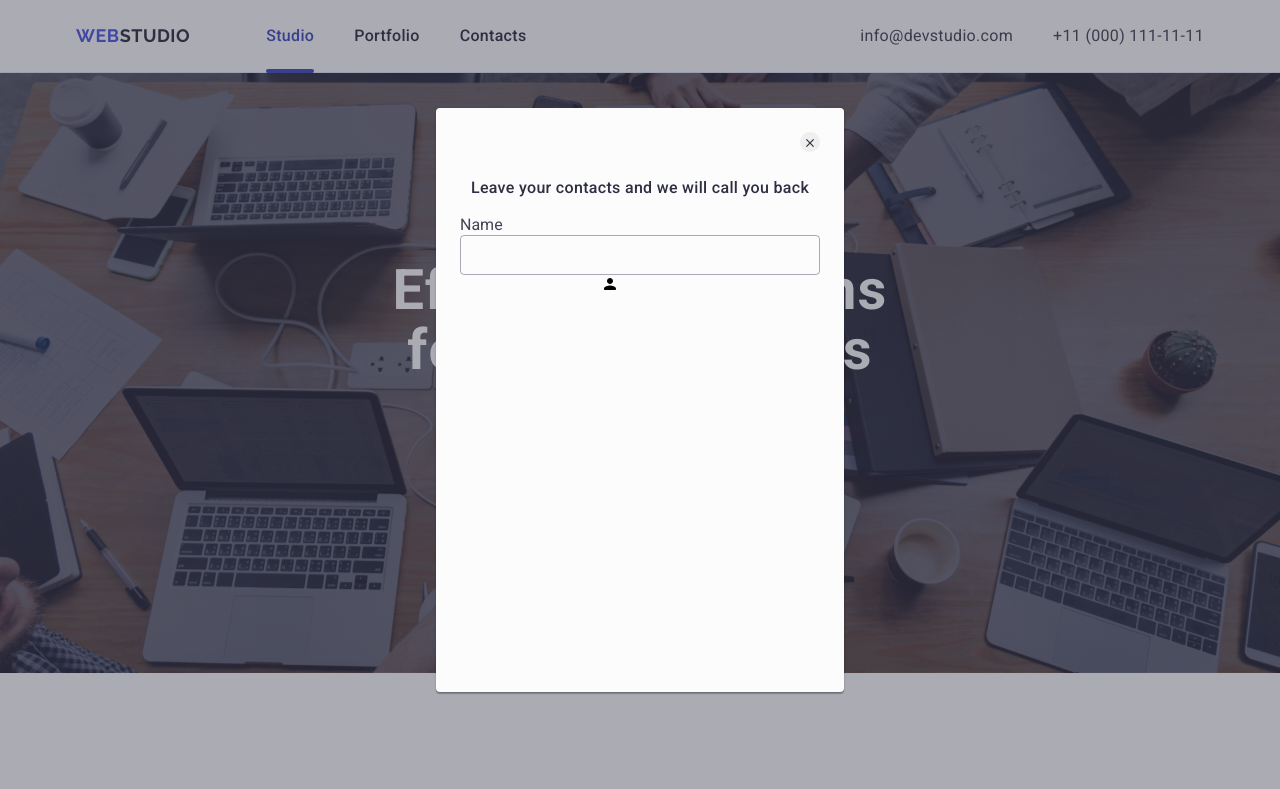
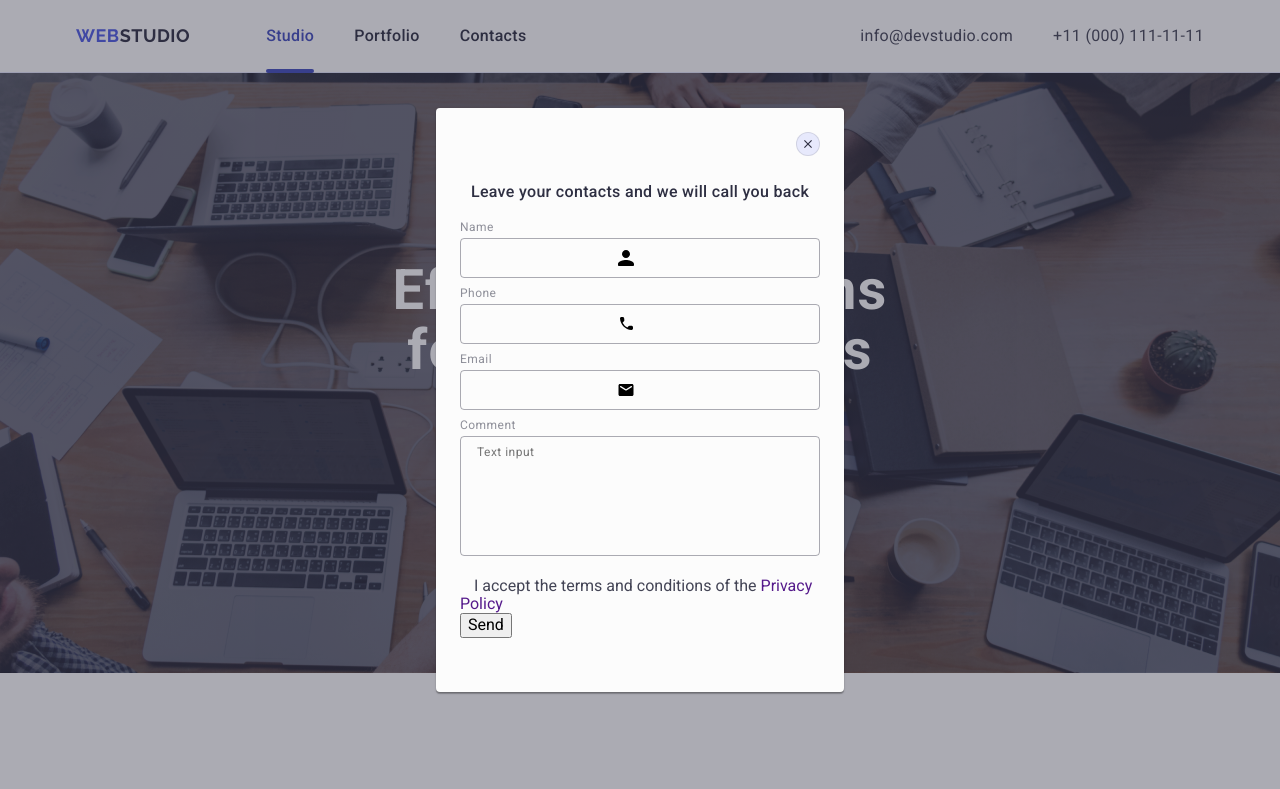
Before and after one commit to Olegovich86/goit-markup-hw-05, a plain HTML site: page index.html in a window 1280 px wide. Shown: the top 789 px of the page. Drawn offline with nearby package versions, Linux system fonts and the light colour scheme.

Commit message:
Update style.css

```diff
--- a/css/styles.css
+++ b/css/styles.css
@@ -592,7 +592,7 @@ button {
     0 2px 1px 0 rgba(0, 0, 0, 0.2);
   background-color: #fcfcfc;
   transition: transform 250ms cubic-bezier(0.4, 0, 0.2, 1);
-  padding: 24px;
+  padding: 72px 24px 24px 24px;
 }
 
 .backdrop:not(.is-open) .modal {
@@ -600,16 +600,21 @@ button {
 }
 
 .modal-close-btn {
-  display: block;
-  margin-left: auto;
-  border: none;
-  border-radius: 4px;
-  width: 24;
-  height: 24;
-  border-radius: 100%;
-  fill: #e7e9fc;
-  stroke-width: 1px;
-  stroke: rgba(0, 0, 0, 0.1);
+  position: absolute;
+  top: 24px;
+  right: 24px;
+  width: 24px;
+  height: 24px;
+  border-radius: 50%;
+  display: flex;
+  align-items: center;
+  justify-content: center;
+  background-color: #e7e9fc;
+  border: 1px solid rgba(0, 0, 0, 0.1);
+  padding: 0;
+  cursor: pointer;
+  transition: background-color 250ms cubic-bezier(0.4, 0, 0.2, 1),
+    border 250ms cubic-bezier(0.4, 0, 0.2, 1);
 }
 .modal-icon-close {
   fill: #2e2f42;
@@ -627,28 +632,71 @@ button {
   letter-spacing: 0.02em;
   text-align: center;
   color: #2e2f42;
-  margin-top: 24px;
   margin-bottom: 16px;
 }
 
-.modal-list {
+.modal-container {
   margin-bottom: 8px;
 }
-.modal-list-wrap {
+
+.name-form {
   font-size: 12px;
-  line-height: 1.167;
+  line-height: 1.17;
   letter-spacing: 0.04em;
   color: #8e8f99;
+  display: block;
+  margin-bottom: 4px;
 }
+
+.modal-list-wrap {
+  position: relative;
+}
+
 .modal-input {
   width: 100%;
+  height: 40px;
   border: 1px solid rgba(46, 47, 66, 0.4);
   border-radius: 4px;
   background-color: transparent;
   padding-left: 38px;
-  padding-right: 19px;
-  width: 360px;
-  height: 40px;
+  outline: transparent;
+  transition: border-color 250ms cubic-bezier(0.4, 0, 0.2, 1);
 }
+
 .modal-icon {
+  position: absolute;
+  top: 50%;
+  left: 16px;
+  transform: translateY(-50%);
+  pointer-events: none;
+  padding-right: 4px;
+  transition: fill 250ms cubic-bezier(0.4, 0, 0.2, 1);
 }
+
+.comment-container {
+  margin-bottom: 16px;
+}
+.name-form {
+  font-size: 12px;
+  line-height: 1.17;
+  letter-spacing: 0.04em;
+  color: #8e8f99;
+  display: block;
+  margin-bottom: 4px;
+}
+.textarea-box {
+  width: 100%;
+  height: 120px;
+  font-size: 12px;
+  line-height: 12px;
+  letter-spacing: 0.04em;
+  line-height: 1.17;
+  color: rgba(46, 47, 66, 0.4);
+  border: 1px solid rgba(46, 47, 66, 0.4);
+  border-radius: 4px;
+  background-color: transparent;
+  padding: 8px 16px;
+  outline: transparent;
+  resize: none;
+  transition: border-color 250ms cubic-bezier(0.4, 0, 0.2, 1);
+}
--- a/index.html
+++ b/index.html
@@ -420,17 +420,53 @@
       </button>
       <p class="modal-text">Leave your contacts and we will call you back</p>
       <form>
-        <div class="modal-list">
-          <label for="user-name">Name</label>
+        <div class="modal-container">
+          <label for="user-name" class="name-form">Name</label>
           <div class="modal-list-wrap">
-            <input type="text" class="modal-input" name="user-name" id="user-name">
-            <svg class="modal-icon" widht="18" height="18">
+            <input type="text" class="modal-input" name="user-name" id="user-name" />
+            <svg class="modal-icon" widht="18" height="24">
               <use href="./images/icons2.svg#icon-person-black"></use>
             </svg>
           </div>
         </div>
-      </form>
+        <div class="modal-container">
+          <label for="user-phone" class="name-form">Phone</label>
+          <div class="modal-list-wrap">
+            <input type="text" class="modal-input" name="user-name" id="user-name" />
+            <svg class="modal-icon" widht="18" height="24">
+              <use href="./images/icons2.svg#icon-phone-black"></use>
+            </svg>
+          </div>
+        </div>
+        <div class="modal-container">
+          <label for="user-mail" class="name-form">Email</label>
+          <div class="modal-list-wrap">
+            <input type="text" class="modal-input" name="user-name" id="user-name" />
+            <svg class="modal-icon" widht="18" height="24">
+              <use href="./images/icons2.svg#icon-email-black"></use>
+            </svg>
+          </div>
+        </div>
+        <div class="comment-container">
+          <label for="user-comment" class="name-form">Comment</label>
+          <textarea name="user-comment" id="user-comment" placeholder="Text input" class="textarea-box"></textarea>
+        </div>
+        <div class="privacy-policy">
+          <input type="checkbox" class="checkbox-input visually-hidden" id="user-privacy" value="true"
+            name="user-privacy">
+          <label for="user-privacy" class="user-privacy">
+            <span class="span-privacy">
+              <svg class="span-icon" width="10" height="8">
+                <use href=""></use>
+              </svg>
+            </span>
+            I accept the terms and conditions of the <a href class="privacy-link">Privacy Policy</a>
+          </label>
+        </div>
+        <button type="submit" class="send-button">Send</button>
     </div>
+    </form>
+  </div>
   </div>
 </body>
 
```
